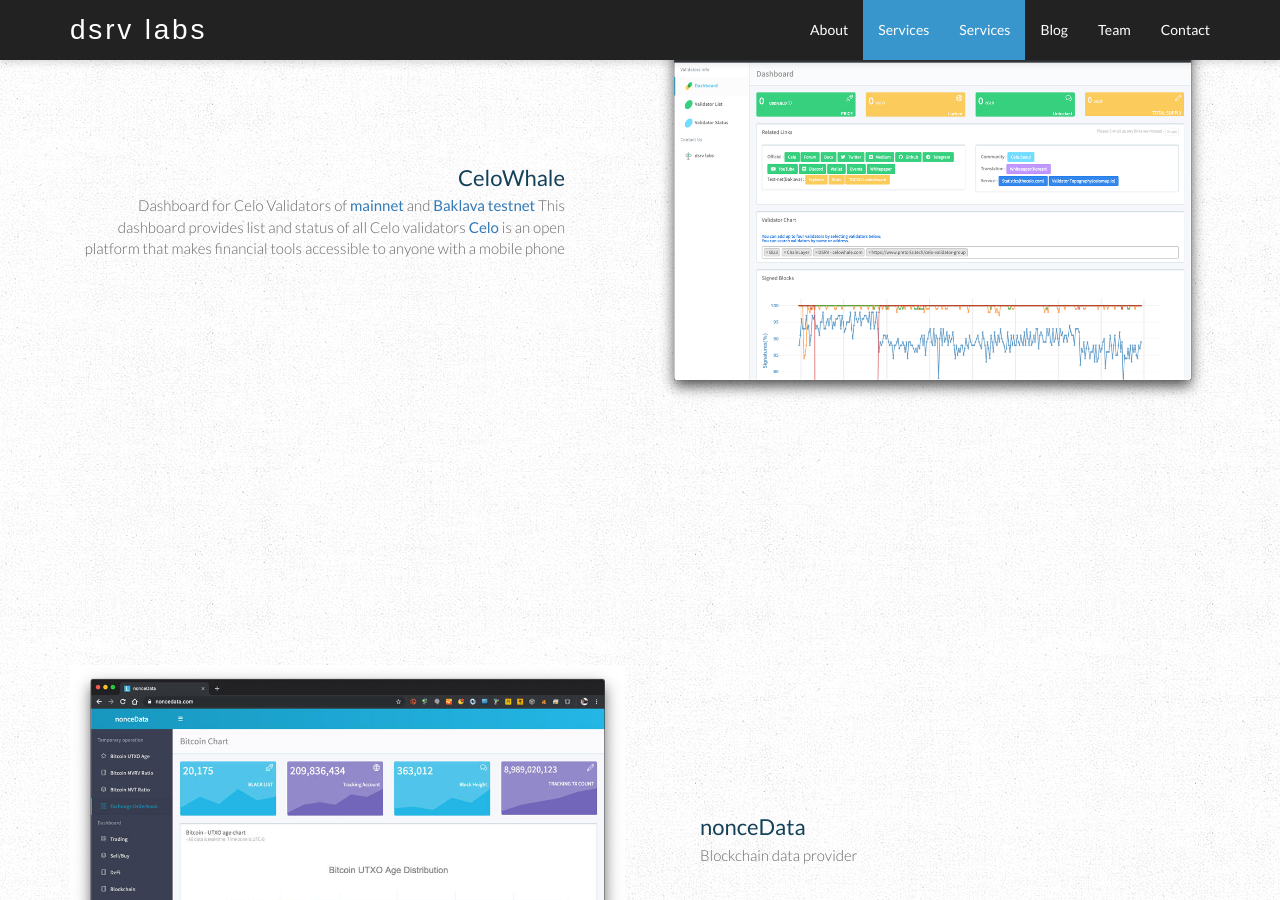
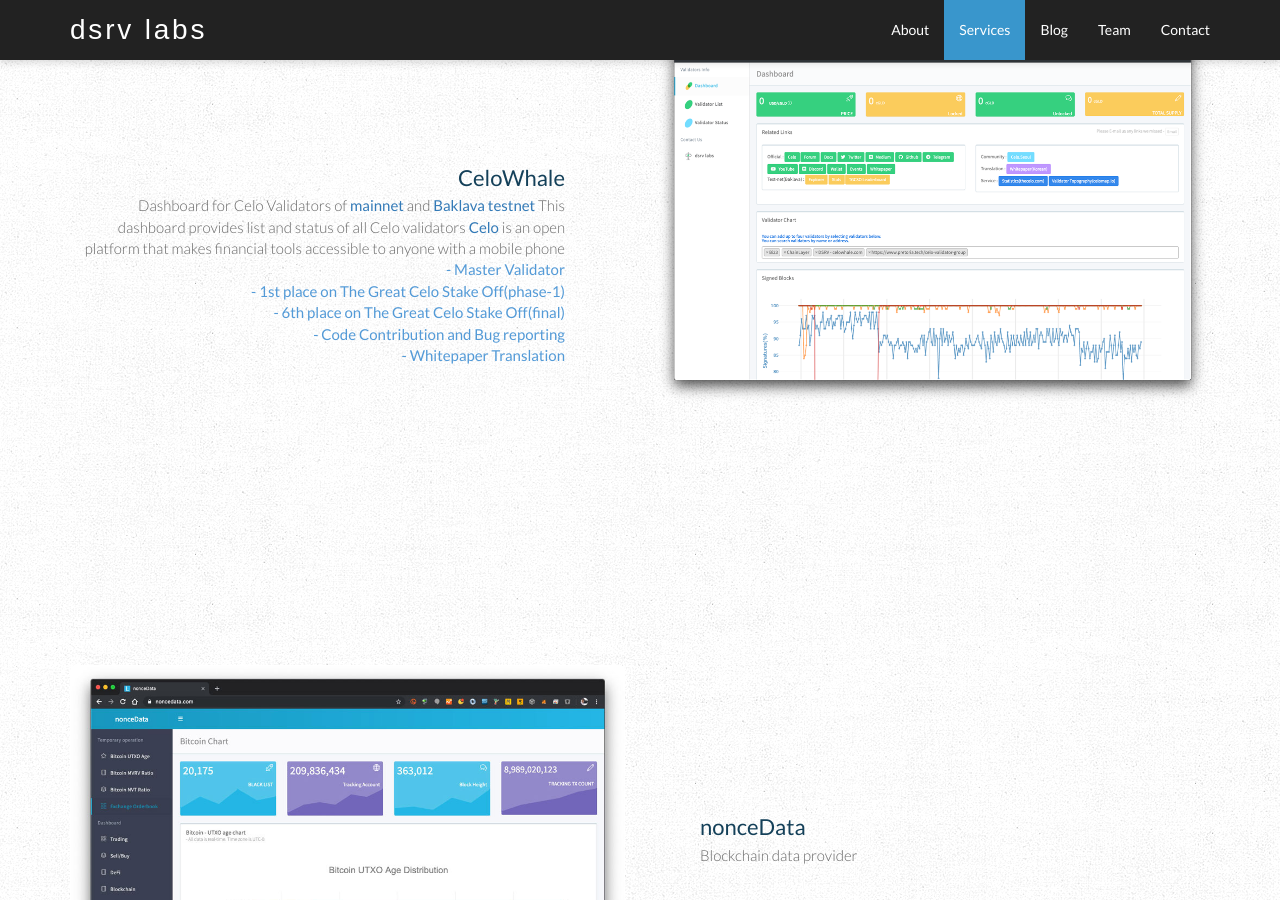
Before and after one commit to dsrvlabs/dsrvlabs.github.io, a Jekyll site: the page built from index.html, in a window 1280 px wide and 900 px high, scrolled down 2324 px. Built offline with Jekyll 4.4.1, drawn with Linux system fonts in a browser that asks for light colours; nearby versions of some CDN libraries; some web fonts are replaced; the list of posts is cut into pages by our own code.

Commit message:
Update index.html

```diff
--- a/index.html
+++ b/index.html
@@ -114,13 +114,13 @@
 				<ul class="nav navbar-nav navbar-right">
 					<li class="page-scroll"><a href="#quote">About</a></li>
 					<li class="page-scroll dropdown"><a href="#services">Services</a></li>
-					<li class="page-scroll dropdown"><a href="#services" class="nav-link dropdown-toggle" id="navbarDropdownMenuLink" data-toggle="dropdown" aria-haspopup="true" aria-expanded="false">Services</a>
+					<!-- <li class="page-scroll dropdown"><a href="#services" class="nav-link dropdown-toggle" id="navbarDropdownMenuLink" data-toggle="dropdown" aria-haspopup="true" aria-expanded="false">Services</a>
 						<div class="dropdown-menu" aria-labelledby="navbarDropdownMenuLink">
 							<a class="dropdown-item" href="#">Action</a>
 							<a class="dropdown-item" href="#">Another action</a>
 							<a class="dropdown-item" href="#">Something else here</a>
 						  </div>
-					</li>
+					</li> -->
 					<li class="page-scroll"><a href="#blogSection">Blog</a></li>
 					<li class="page-scroll"><a href="#meet-the-team">Team</a></li>
 					<li class="page-scroll"><a href="#contact-us">Contact</a></li>
@@ -355,7 +355,6 @@
 									<a href="#" onClick="alertComming();">Find Out More</a>
 								</p> -->
 							</div>
-							<!--
 							<div class="serviceTextDiv_link">
 								<a href="https://forum.celo.org/t/next-stake-off-course-the-master-validator-challenge/322" target="_blank"><small> - Master Validator</small></a>
 							</div>
@@ -371,7 +370,6 @@
 							<div class="serviceTextDiv_link">
 								<a href="https://github.com/dsrvlabs/celo/blob/master/whitepaper/celo_white_paper_korean.pdf" target="_blank"><small> - Whitepaper Translation</small></a>
 							</div>
--->
 						</div>
 						<!-- //.who-we-are-text -->
 					</div>
```
